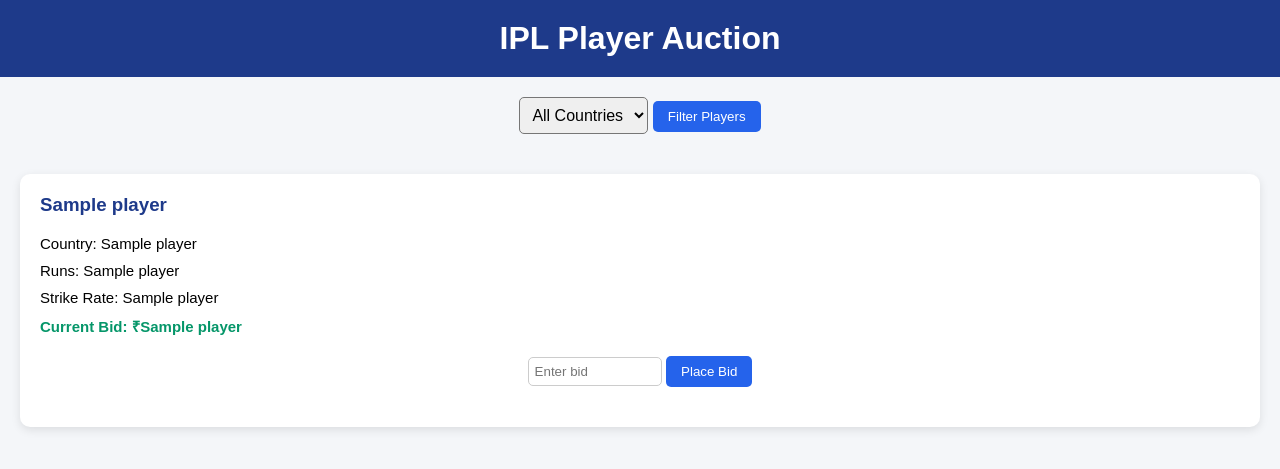
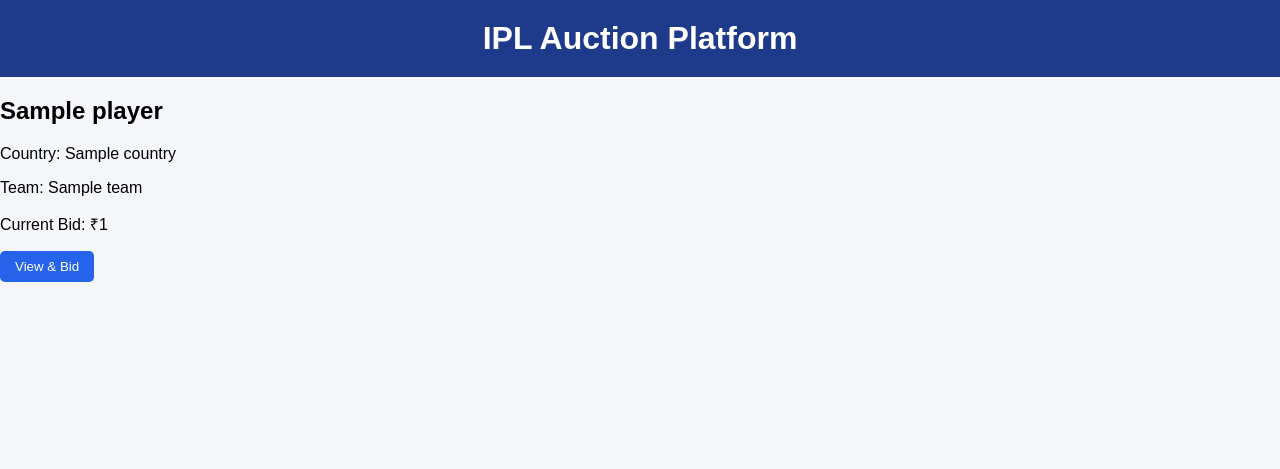
Before and after one commit to Snigdha4413/ipldb, a Flask app: template templates/index.html in a window 1280 px wide. Shown: the top 469 px of the page. Run offline with Flask 3, Linux system fonts and the light colour scheme; the template is opened without the code that fills it: most values are stand-ins (such as "Sample title", 1, 10 or a date in 2020).

Commit message:
Update IPL Auction page structure and content

```diff
--- a/templates/index.html
+++ b/templates/index.html
@@ -1,72 +1,30 @@
 <!DOCTYPE html>
 <html>
+
 <head>
-    <title>IPL Auction App</title>
-    <link rel="stylesheet" href="{{ url_for('static', filename='style.css') }}">
+<title>IPL Auction</title>
+<link rel="stylesheet" href="/static/style.css">
 </head>
 
 <body>
 
-<h1>IPL Player Auction</h1>
+<h1>IPL Auction Platform</h1>
 
-<!-- Country Filter -->
-<form method="GET">
-    <select name="country">
-        <option value="">All Countries</option>
-        <option value="India">India</option>
-        <option value="Australia">Australia</option>
-        <option value="England">England</option>
-        <option value="South Africa">South Africa</option>
-    </select>
-
-    <button type="submit">Filter Players</button>
-</form>
-
-{% if message %}
-<p class="message">{{ message }}</p>
-{% endif %}
-
-<!-- Player Cards -->
-<div class="player-container">
+<div class="players">
 
 {% for p in players %}
 
-<div class="player-card">
+<div class="card">
 
-<h3>{{p[1]}}</h3>
+<h2>{{p.name}}</h2>
 
-<div class="player-stats">
-Country: {{p[2]}}
-</div>
+<p>Country: {{p.country}}</p>
+<p>Team: {{p.team}}</p>
+<p>Current Bid: ₹{{p.current_bid}}</p>
 
-<div class="player-stats">
-Runs: {{p[4]}}
-</div>
-
-<div class="player-stats">
-Strike Rate: {{p[5]}}
-</div>
-
-<div class="player-stats price">
-Current Bid: ₹{{p[7]}}
-</div>
-
-<!-- Bid Form -->
-<form action="/bid" method="POST">
-
-<input type="hidden" name="player_id" value="{{p[0]}}">
-
-<input
-type="number"
-name="bid"
-placeholder="Enter bid"
-min="{{p[7] + 1}}"
-required
->
-
-<button type="submit">Place Bid</button>
-
-</form>
+<a href="/player/{{p.id}}">
+<button>View & Bid</button>
+</a>
 
 </div>
 
@@ -75,4 +33,5 @@
 </div>
 
 </body>
+
 </html>
```
